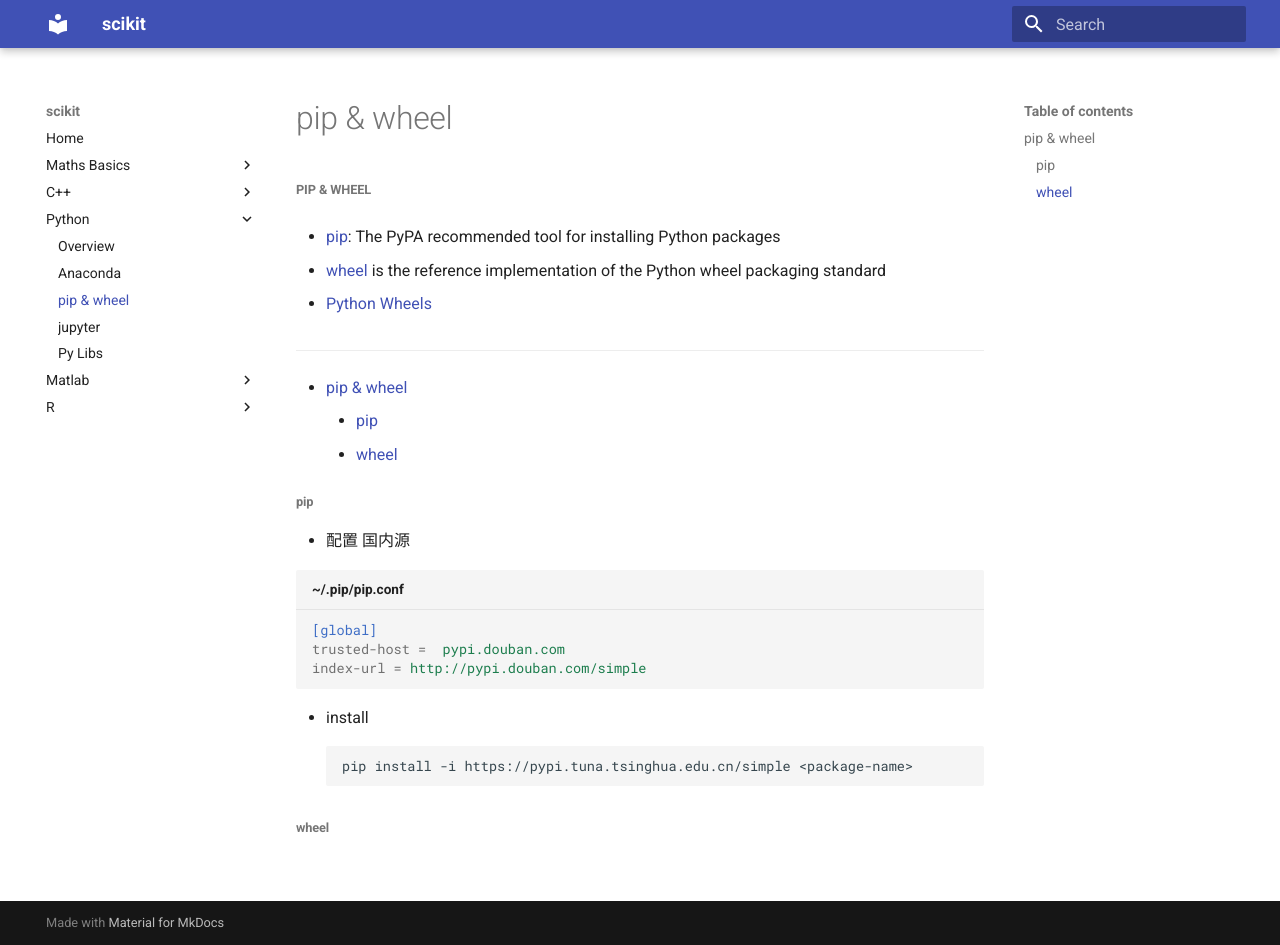
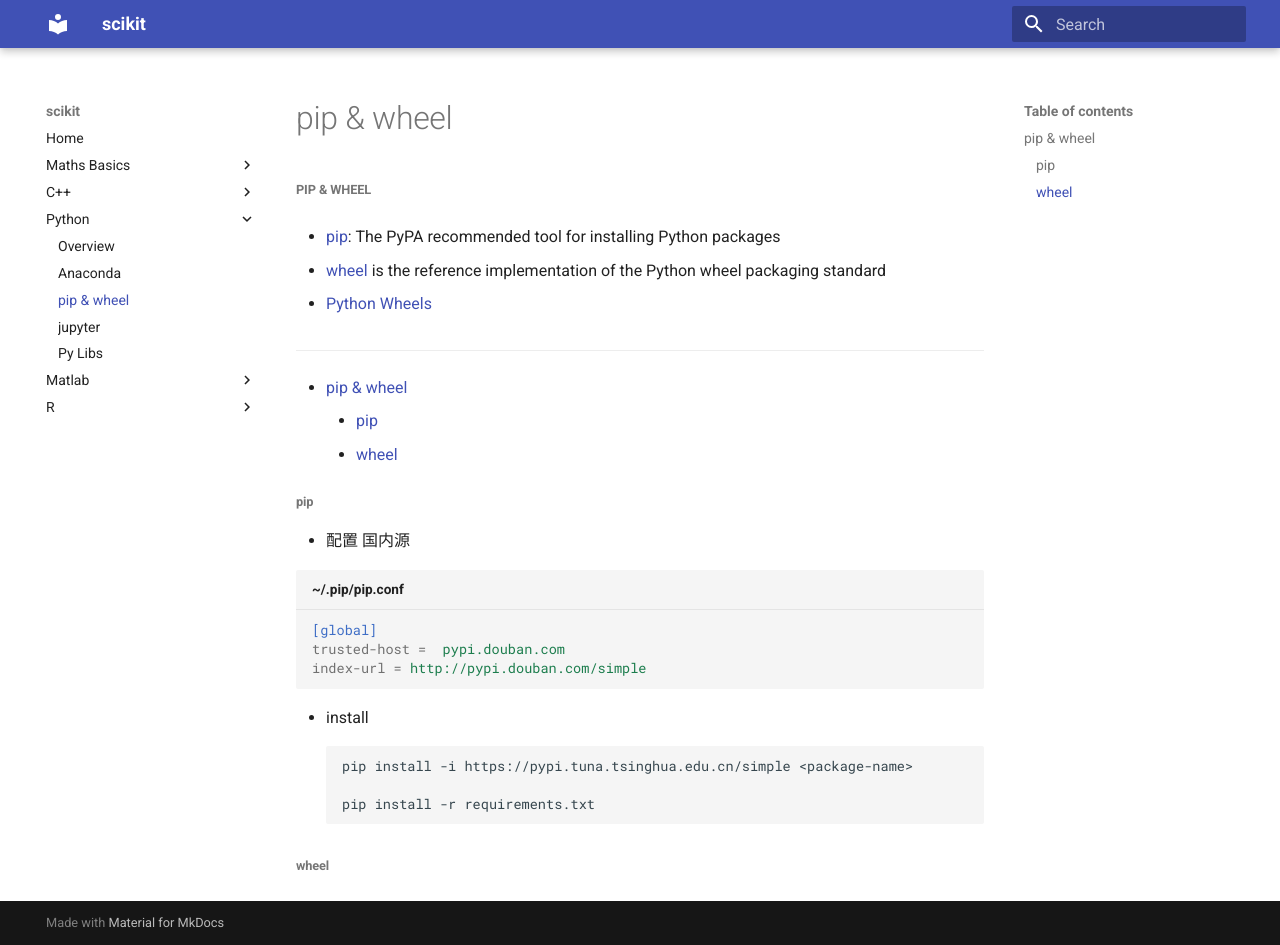
Before and after one commit to cggos/SciKit, an MkDocs documentation site: the page built from docs/python/pip_whl.md, in a window 1280 px wide and 945 px high. Built offline with MkDocs 1.6.1 and Material for MkDocs 9.7.7, drawn with Linux system fonts in a browser that asks for light colours.

Commit message:
update docs/python/pip_whl.md

````diff
--- a/docs/python/pip_whl.md
+++ b/docs/python/pip_whl.md
@@ -23,6 +23,8 @@
 * install
   ```sh
   pip install -i https://pypi.tuna.tsinghua.edu.cn/simple <package-name>
+
+  pip install -r requirements.txt
   ```
 
 ## wheel
````
